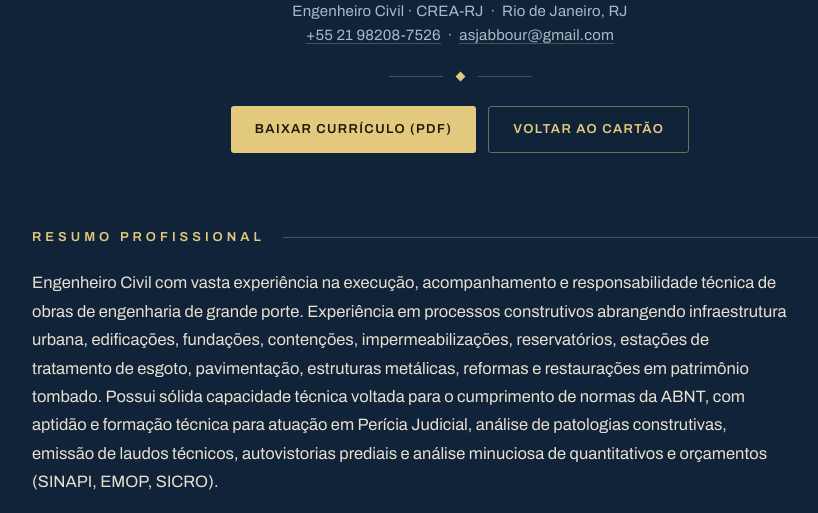
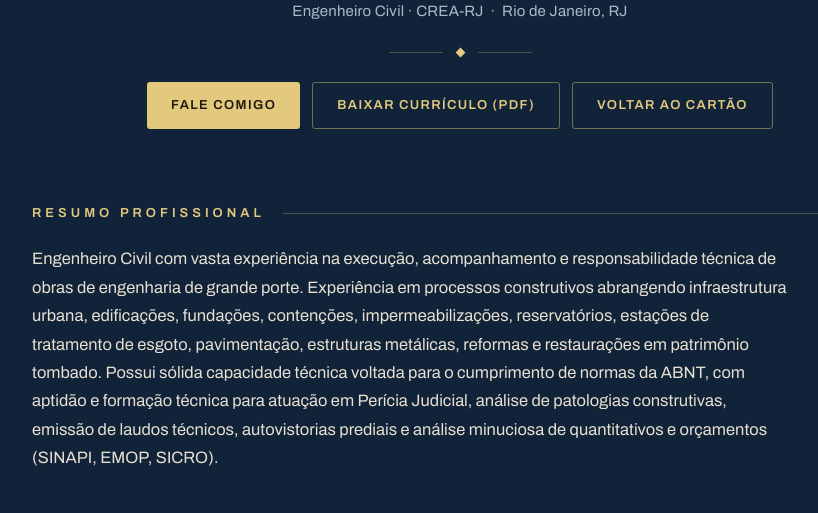
Before and after one commit to asjabbour/perito, a plain HTML site: page curriculo.html in a window 1280 px wide. Shown: the part 278-791 px from the top of the page, without its empty margins (180-998 px from the left). Drawn offline with nearby package versions, Linux system fonts and the light colour scheme.

Commit message:
Add files via upload

```diff
--- a/curriculo.html
+++ b/curriculo.html
@@ -100,8 +100,6 @@ footer a{color:var(--gold);text-decoration:none}
   "@type": "Person",
   "name": "Alexandre Jabbour",
   "jobTitle": "Engenheiro Civil \u00b7 Perito Judicial",
-  "email": "asjabbour@gmail.com",
-  "telephone": "+55-21-98208-7526",
   "url": "https://asjabbour.github.io/perito/curriculo.html",
   "image": "https://asjabbour.github.io/perito/og-cover6.png",
   "address": { "@type": "PostalAddress", "addressRegion": "RJ", "addressCountry": "BR" },
@@ -128,14 +126,11 @@ footer a{color:var(--gold);text-decoration:none}
     </svg>
     <div class="role">Perito Judicial</div>
     <h1>Alexandre Jabbour</h1>
-    <div class="contact">Engenheiro Civil · CREA-RJ &nbsp;·&nbsp; Rio de Janeiro, RJ<br>
-      <a href="https://wa.me/5521982087526" target="_blank" rel="noopener">+55 21 98208-7526</a>
-      &nbsp;·&nbsp;
-      <a href="mailto:asjabbour@gmail.com">asjabbour@gmail.com</a>
-    </div>
+    <div class="contact">Engenheiro Civil · CREA-RJ &nbsp;·&nbsp; Rio de Janeiro, RJ</div>
     <div class="divider"><span></span><i></i><span></span></div>
     <div class="actions">
-      <a class="btn btn-primary" href="CV_Alexandre_Jabbour.pdf" target="_blank" rel="noopener">Baixar currículo (PDF)</a>
+      <a class="btn btn-primary" href="https://docs.google.com/forms/d/e/1FAIpQLSd9I1juqquCJVI6l3zbs5X4zVTH82HiqlZO6sWwkq3DsBKNpQ/viewform" target="_blank" rel="noopener">Fale comigo</a>
+      <a class="btn btn-ghost" href="CV_Alexandre_Jabbour.pdf" target="_blank" rel="noopener">Baixar currículo (PDF)</a>
       <a class="btn btn-ghost" href="index.html">Voltar ao cartão</a>
     </div>
   </header>
@@ -229,8 +224,7 @@ footer a{color:var(--gold);text-decoration:none}
 
   <footer>
     Alexandre Jabbour · Engenheiro Civil · Perito Judicial · CREA-RJ<br>
-    <a href="https://wa.me/5521982087526" target="_blank" rel="noopener">WhatsApp (21) 98208-7526</a> &nbsp;·&nbsp;
-    <a href="mailto:asjabbour@gmail.com">asjabbour@gmail.com</a>
+    <a href="https://docs.google.com/forms/d/e/1FAIpQLSd9I1juqquCJVI6l3zbs5X4zVTH82HiqlZO6sWwkq3DsBKNpQ/viewform" target="_blank" rel="noopener">Fale comigo (formulário de contato)</a>
     <br><a class="back" href="index.html">← Voltar ao cartão de apresentação</a>
   </footer>
 
```
Also changed, not shown: index.html (+1 -1 lines), 1 other file.
